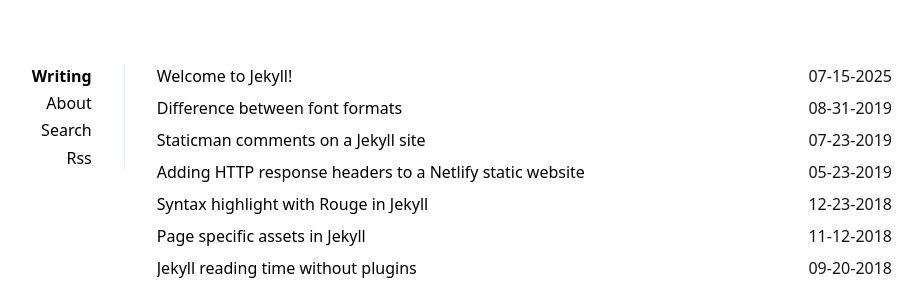
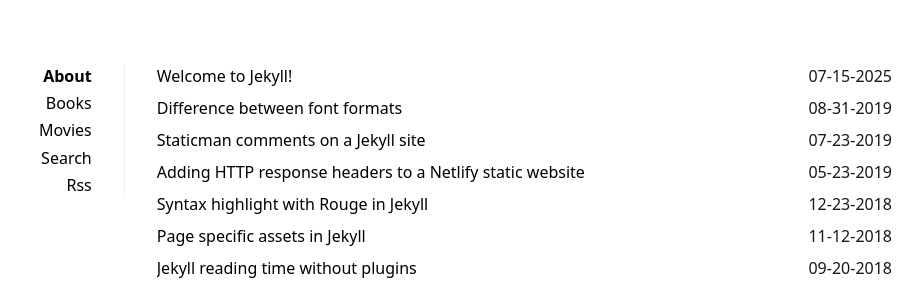
Before and after one commit to tewtew-00/tewtew-00.github.io, a Jekyll site: the page built from index.html, in a window 1280 px wide. Shown: the top 286 px of the page, without its empty margins (196-1119 px from the left). Built offline with Jekyll 4.4.1, drawn with Linux system fonts in a browser that asks for light colours.

Commit message:
categori update navigation.yml

```diff
--- a/_data/navigation.yml
+++ b/_data/navigation.yml
@@ -1,8 +1,10 @@
 links:
-- title: Writing
+- title: About
   url: /
-- title: About
-  url: /about
+- title: Books
+  url: /books
+- title: Movies
+  url: /movies
 - title: Search
   url: /search
 - title: Rss
```
